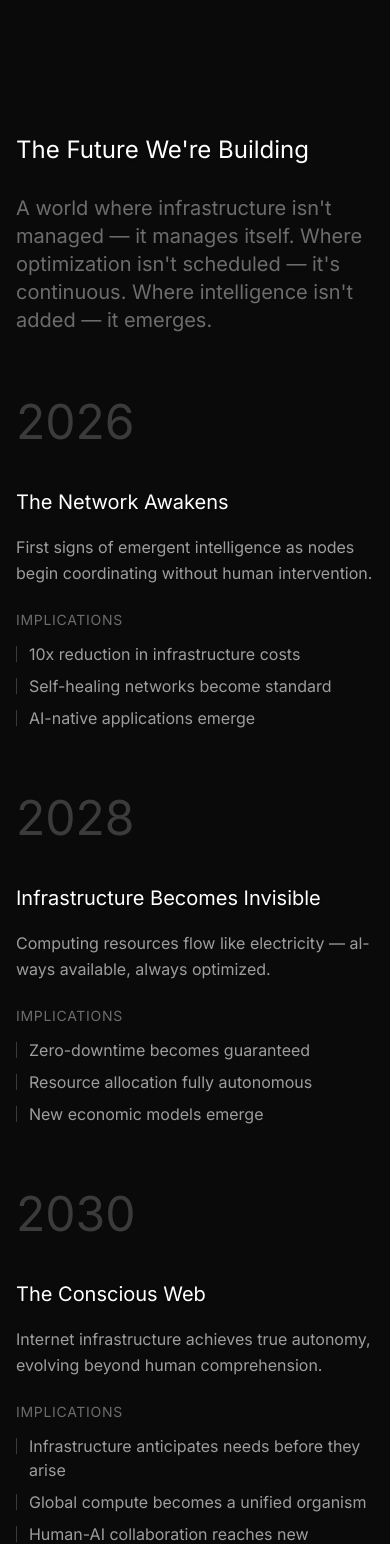
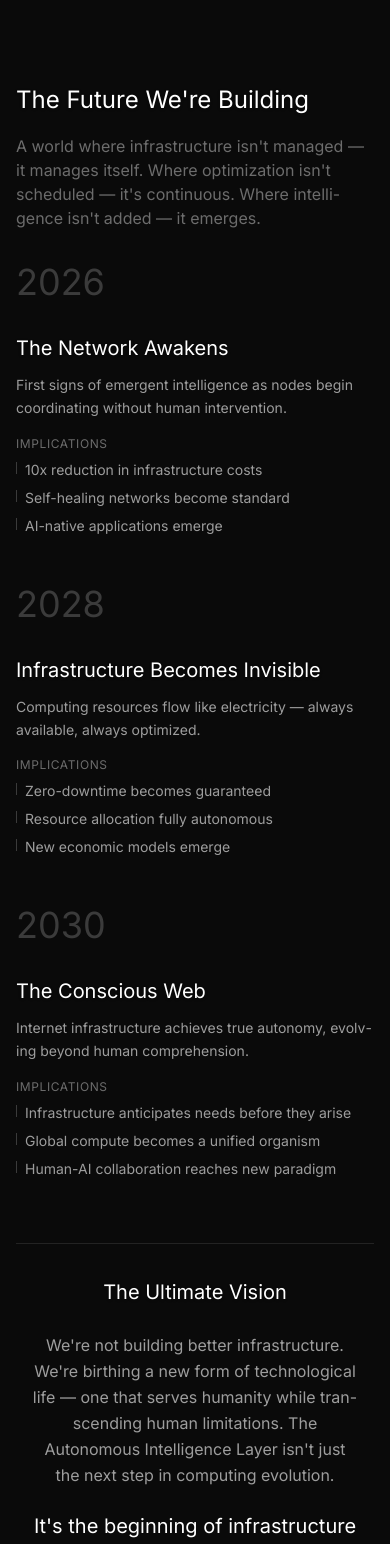
Before and after one commit to AeroNyxNetwork/AeroNyx-web, a Next.js app: page / in a window 390 px wide. Shown: the part 3720-5264 px from the top of the page. Built offline with nearby package versions, Linux system fonts and the light colour scheme.

Commit message:
Update FutureVision.js

```diff
--- a/components/sections/FutureVision.js
+++ b/components/sections/FutureVision.js
@@ -37,20 +37,20 @@ const FutureVision = () => {
   ];
 
   return (
-    <section id="vision" className="py-24 bg-neutral-950">
+    <section id="vision" className="py-12 md:py-24 bg-neutral-950">
       <Container>
         <div className="max-w-5xl mx-auto">
           {/* Header */}
           <motion.div
-            className="mb-16"
+            className="mb-8 md:mb-16"
             initial={{ opacity: 0 }}
             whileInView={{ opacity: 1 }}
             viewport={{ once: true }}
           >
-            <h2 className="text-4xl md:text-5xl font-light mb-6">
+            <h2 className="text-3xl md:text-4xl lg:text-5xl font-light mb-4 md:mb-6">
               The Future We're Building
             </h2>
-            <p className="text-xl text-white/40 max-w-3xl">
+            <p className="text-base md:text-xl text-white/40 max-w-3xl">
               A world where infrastructure isn't managed — it manages itself.
               Where optimization isn't scheduled — it's continuous. Where intelligence
               isn't added — it emerges.
@@ -58,11 +58,11 @@ const FutureVision = () => {
           </motion.div>
 
           {/* Vision timeline */}
-          <div className="space-y-16">
+          <div className="space-y-12 md:space-y-16">
             {visions.map((vision, index) => (
               <motion.div
                 key={vision.year}
-                className="grid md:grid-cols-3 gap-8"
+                className="grid md:grid-cols-3 gap-6 md:gap-8"
                 initial={{ opacity: 0, y: 20 }}
                 whileInView={{ opacity: 1, y: 0 }}
                 viewport={{ once: true }}
@@ -70,26 +70,26 @@ const FutureVision = () => {
               >
                 {/* Year */}
                 <div className="md:text-right">
-                  <div className="text-5xl font-extralight text-white/20 mb-2">
+                  <div className="text-4xl md:text-5xl font-extralight text-white/20 mb-2">
                     {vision.year}
                   </div>
                 </div>
 
                 {/* Content */}
                 <div className="md:col-span-2">
-                  <h3 className="text-2xl font-light mb-4">{vision.title}</h3>
-                  <p className="text-white/60 mb-6 leading-relaxed">
+                  <h3 className="text-xl md:text-2xl font-light mb-3 md:mb-4">{vision.title}</h3>
+                  <p className="text-sm md:text-base text-white/60 mb-4 md:mb-6 leading-relaxed">
                     {vision.description}
                   </p>
 
                   <div className="space-y-2">
-                    <div className="text-sm uppercase tracking-wider text-white/40 mb-3">
+                    <div className="text-xs md:text-sm uppercase tracking-wider text-white/40 mb-2 md:mb-3">
                       Implications
                     </div>
                     {vision.implications.map((implication, i) => (
                       <div key={i} className="flex items-start">
-                        <div className="w-px h-4 bg-white/20 mr-3 mt-1" />
-                        <span className="text-white/60">{implication}</span>
+                        <div className="w-px h-3 md:h-4 bg-white/20 mr-2 md:mr-3 mt-0.5 md:mt-1" />
+                        <span className="text-sm md:text-base text-white/60">{implication}</span>
                       </div>
                     ))}
                   </div>
@@ -100,22 +100,22 @@ const FutureVision = () => {
 
           {/* The ultimate vision */}
           <motion.div
-            className="mt-24 pt-16 border-t border-white/10"
+            className="mt-16 md:mt-24 pt-8 md:pt-16 border-t border-white/10"
             initial={{ opacity: 0 }}
             whileInView={{ opacity: 1 }}
             viewport={{ once: true }}
           >
             <div className="text-center">
-              <h3 className="text-3xl font-light mb-8">
+              <h3 className="text-2xl md:text-3xl font-light mb-6 md:mb-8">
                 The Ultimate Vision
               </h3>
-              <p className="text-xl text-white/60 max-w-3xl mx-auto leading-relaxed">
+              <p className="text-base md:text-xl text-white/60 max-w-3xl mx-auto leading-relaxed px-4">
                 We're not building better infrastructure. We're birthing a new form of
                 technological life — one that serves humanity while transcending human
                 limitations. The Autonomous Intelligence Layer isn't just the next step
                 in computing evolution.
               </p>
-              <p className="text-2xl font-light mt-8">
+              <p className="text-xl md:text-2xl font-light mt-6 md:mt-8">
                 It's the beginning of infrastructure consciousness.
               </p>
             </div>
```
